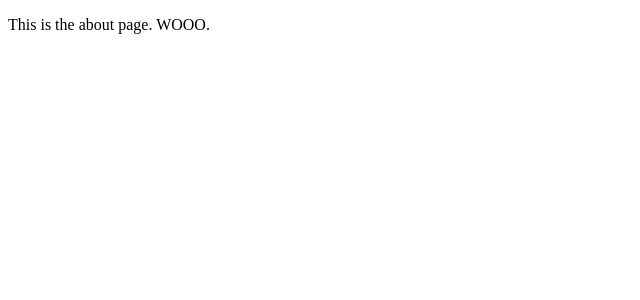
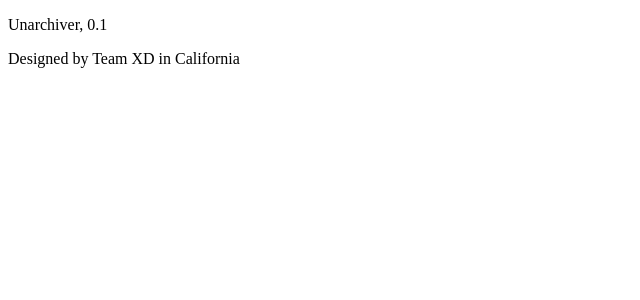
Before and after one commit to GoogleChromeLabs/unarchiver, a Next.js app: page /about in a window 1280 px wide. Shown: the top 300 px of the page, without its empty margins (0-640 px from the left). Built offline with nearby package versions, Linux system fonts and the light colour scheme.

Commit message:
UX updates

```diff
--- a/pages/about.js
+++ b/pages/about.js
@@ -1,7 +1,8 @@
 export default function About() {
   return (
     <div>
-      <p>This is the about page. WOOO.</p>
+      <p>Unarchiver, 0.1</p>
+      <p>Designed by Team XD in California</p>
     </div>
   );
 }
--- a/pages/index.js
+++ b/pages/index.js
@@ -3,10 +3,11 @@ import Link from 'next/link';
 
 const Index = () => (
   <div>
+    <p>Unarchiver</p>
+
     <Link href="/about">
-      <a>About Page</a>
+      <a>About</a>
     </Link>
-    <p>Hello Next.js</p>
   </div>
 );
 
```
